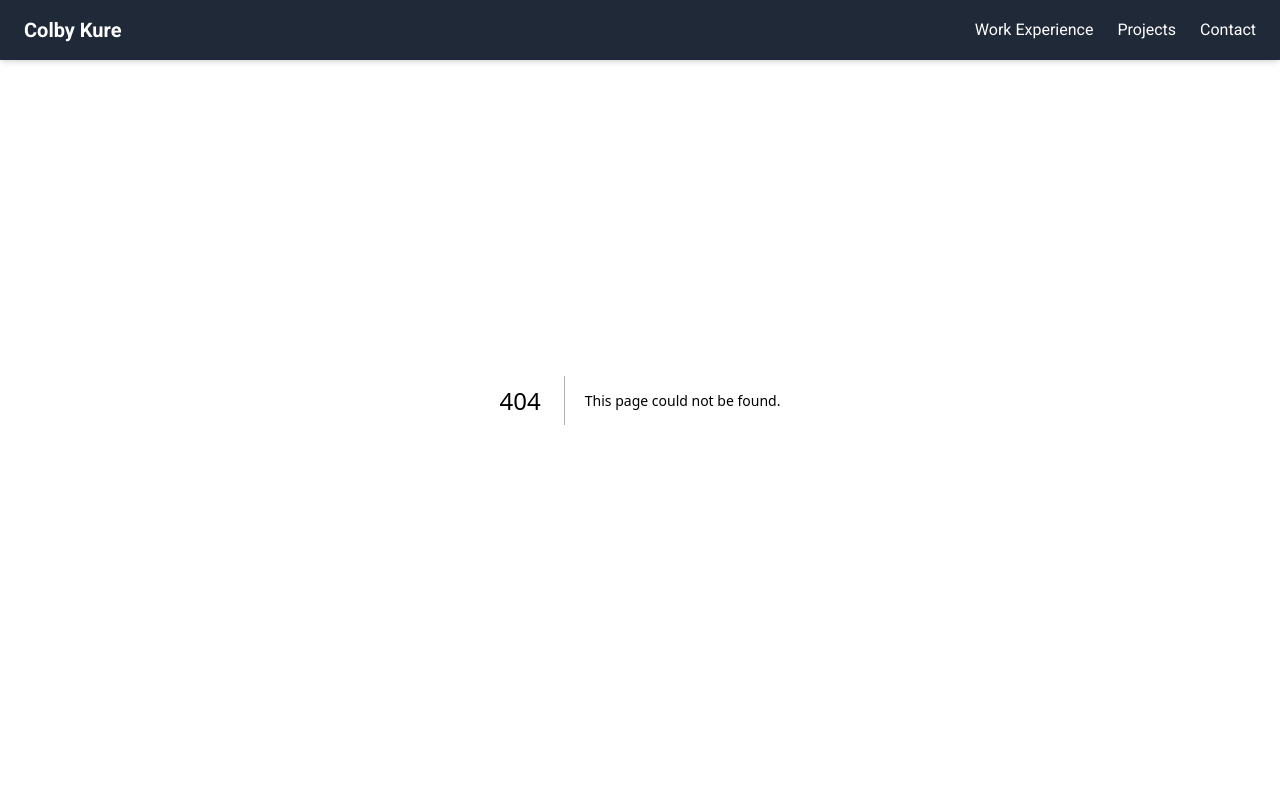
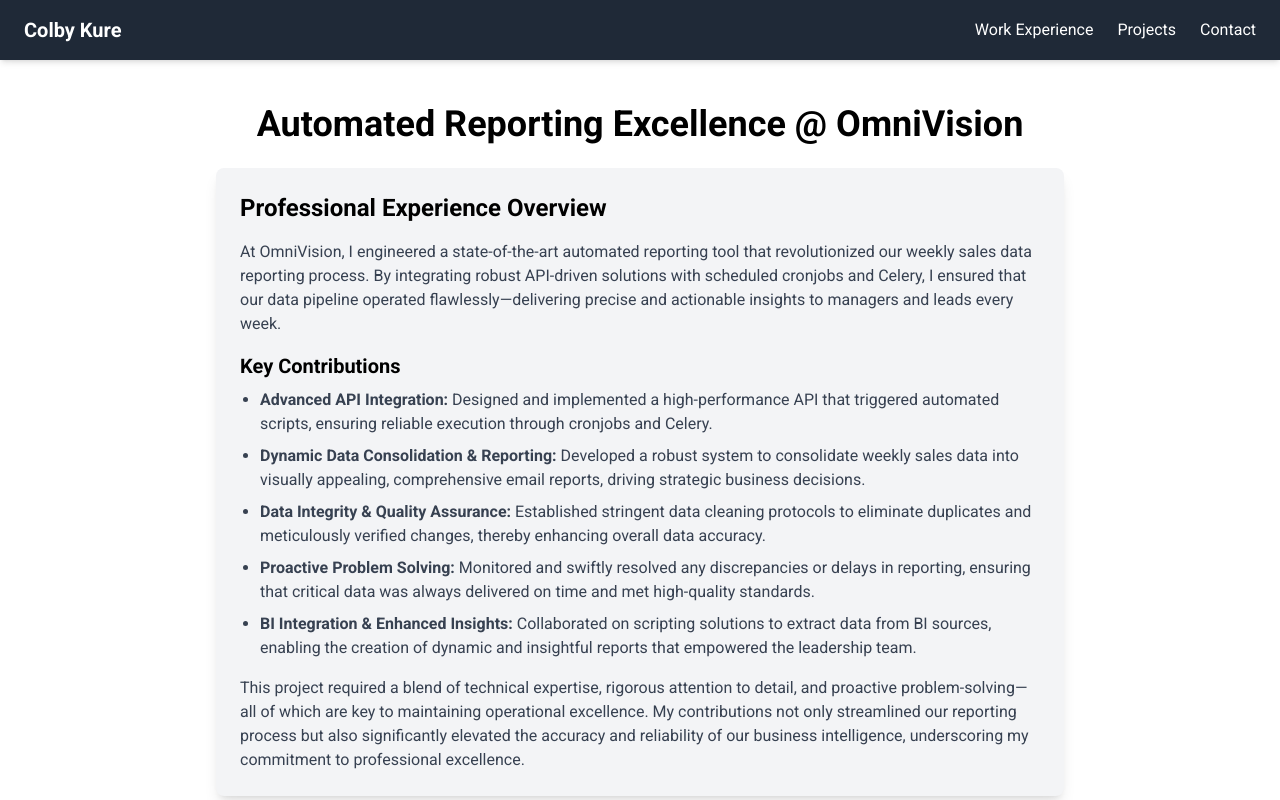
Before and after one commit to ColbyKure/ReactPortfolio, a Next.js app in the folder personal-site/: page /automated-reporting in a window 1280 px wide. Before the commit this address had no page. Shown: the top 800 px of the page. Built offline with nearby package versions, Linux system fonts and the light colour scheme.

Commit message:
new page

```diff
--- a/personal-site/src/components/home/ProjectGallery.jsx
+++ b/personal-site/src/components/home/ProjectGallery.jsx
@@ -13,7 +13,7 @@
     title: "Automated Report Manager and API",
     image: "/images/automatedreport.webp",
     description: "A Reporting tool to consolodate sales data, send out weekly reports, and UI for other company functions",
-    link: "https://github.com/ColbyKure/TftLib",
+    link: "/automated-reporting",
   },
   {
     title: "Online Learning Platform",
--- /dev/null
+++ b/personal-site/src/pages/automated-reporting.jsx
@@ -0,0 +1,43 @@
+import React from "react";
+
+const AutomatedReportingExperience = () => {
+  return (
+    <div className="mt-20 max-w-4xl mx-auto p-6">
+      <h1 className="text-4xl font-bold text-center mb-6">
+        Automated Reporting Excellence @ OmniVision
+      </h1>
+
+      <div className="mb-8 p-6 bg-gray-100 rounded-lg shadow-lg">
+        <h2 className="text-2xl font-semibold mb-4">Professional Experience Overview</h2>
+        <p className="text-gray-700 mb-4">
+          At OmniVision, I engineered a state-of-the-art automated reporting tool that revolutionized our weekly sales data reporting process. By integrating robust API-driven solutions with scheduled cronjobs and Celery, I ensured that our data pipeline operated flawlessly—delivering precise and actionable insights to managers and leads every week.
+        </p>
+
+        <h3 className="text-xl font-semibold mb-2">Key Contributions</h3>
+        <ul className="list-disc pl-5 text-gray-700 space-y-2">
+          <li>
+            <strong>Advanced API Integration:</strong> Designed and implemented a high-performance API that triggered automated scripts, ensuring reliable execution through cronjobs and Celery.
+          </li>
+          <li>
+            <strong>Dynamic Data Consolidation & Reporting:</strong> Developed a robust system to consolidate weekly sales data into visually appealing, comprehensive email reports, driving strategic business decisions.
+          </li>
+          <li>
+            <strong>Data Integrity & Quality Assurance:</strong> Established stringent data cleaning protocols to eliminate duplicates and meticulously verified changes, thereby enhancing overall data accuracy.
+          </li>
+          <li>
+            <strong>Proactive Problem Solving:</strong> Monitored and swiftly resolved any discrepancies or delays in reporting, ensuring that critical data was always delivered on time and met high-quality standards.
+          </li>
+          <li>
+            <strong>BI Integration & Enhanced Insights:</strong> Collaborated on scripting solutions to extract data from BI sources, enabling the creation of dynamic and insightful reports that empowered the leadership team.
+          </li>
+        </ul>
+
+        <p className="mt-4 text-gray-700">
+          This project required a blend of technical expertise, rigorous attention to detail, and proactive problem-solving—all of which are key to maintaining operational excellence. My contributions not only streamlined our reporting process but also significantly elevated the accuracy and reliability of our business intelligence, underscoring my commitment to professional excellence.
+        </p>
+      </div>
+    </div>
+  );
+};
+
+export default AutomatedReportingExperience;
```
